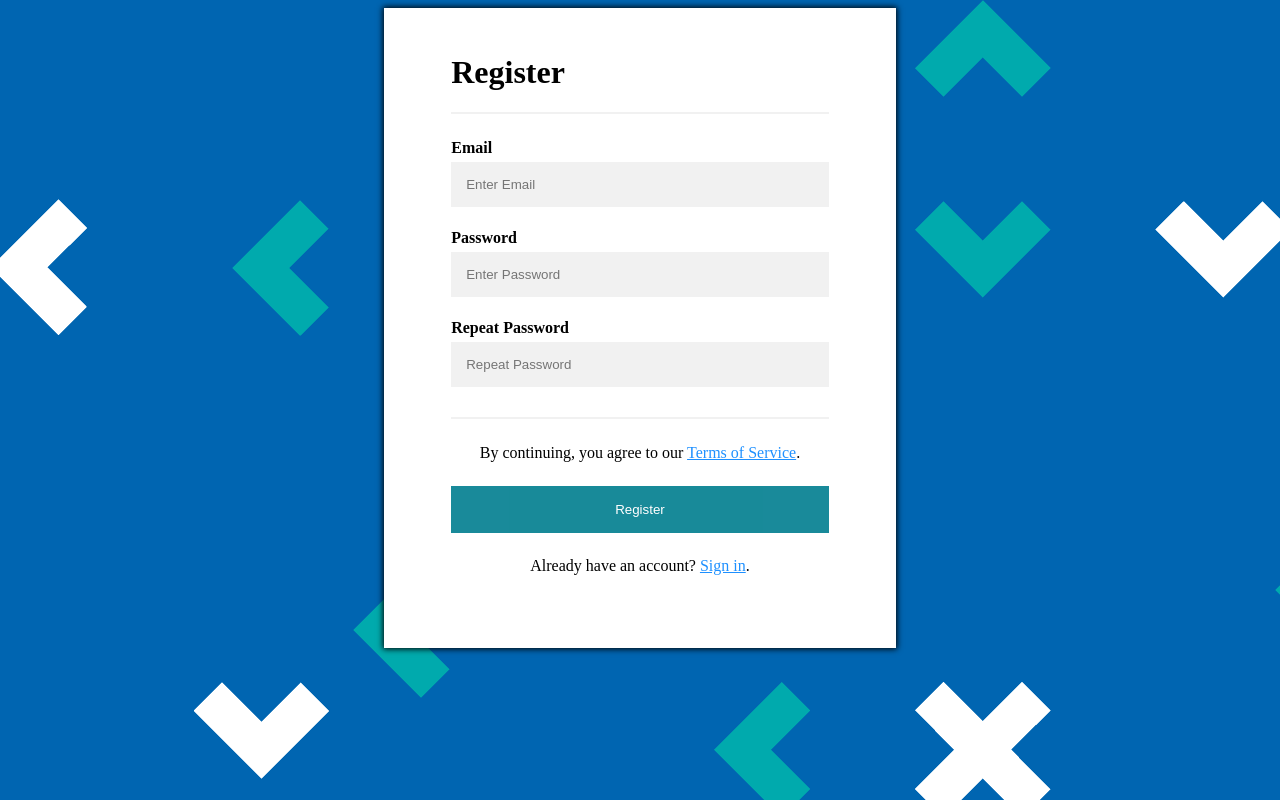
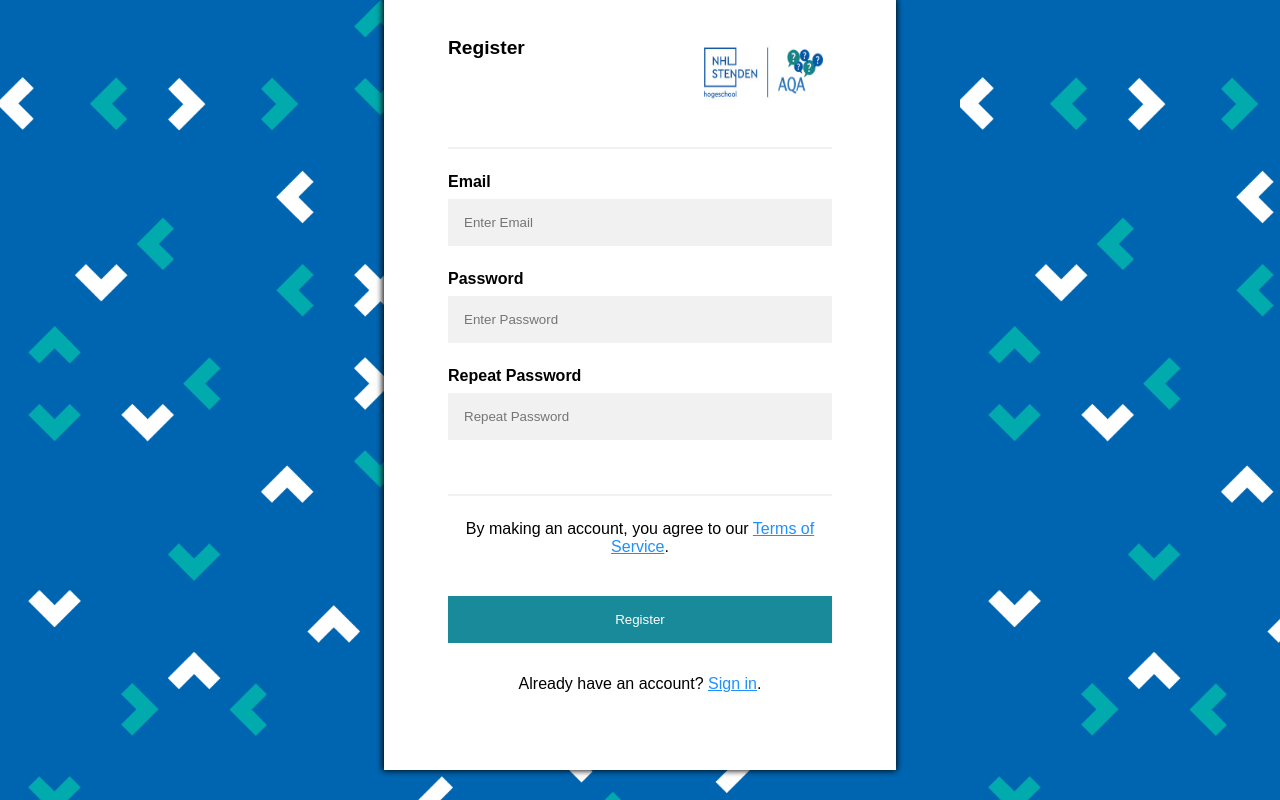
Before and after one commit to Tamara-Kidv/Studentenplatform, a PHP site: page /Login/register.php in a window 1280 px wide. Run offline with PHP 8.4, Linux system fonts and the light colour scheme.

Commit message:
Merged all stylesheets together
All stylesheets are now one. There was Also an image added to the loginscreen, to make it look a bit more welcoming. the script on the profile page now gives the names with capital letters

```diff
--- a/Login/register.php
+++ b/Login/register.php
@@ -1,37 +1,40 @@
 <!DOCTYPE HTML>
 <html lang="en">
     <head>
-        <link rel="stylesheet" href="../stylesheet.css">
+        <link rel="stylesheet" href="../Stylesheet/style.css">
         <meta charset="UTF-8">
-        <title>Register page</title>
+        <title>Register | AQA</title>
     </head>
-    <body>
+    <body id="bodyLogin">
         <main>
-            <div class="container">
-                <div class="formbox">
-                <h1>Register</h1>
-                <hr>
+            <div class="containerLogin">
+                <div class="formboxLogin">
+                    <div Id="imgRegister">
+						<h1 id="Loginh1">Register</h1>
+						<img id="imageL" src="../Images/logo.png">
+					</div>
+                <hr class="hrLogin">
                     <form action="register.php" method="POST">
                         <label for="email"><b>Email</b></label>
-                        <input type="text" placeholder="Enter Email" name="email" id="email" required>
+                        <input class="inputLogin" type="text" placeholder="Enter Email" name="email" id="email" required>
 
                         <label for="psw"><b>Password</b></label>
-                        <input type="password" placeholder="Enter Password" name="password" id="password" required minlength="8">
+                        <input class="inputLogin" type="password" placeholder="Enter Password" name="password" id="password" required minlength="8">
 
                         <label for="psw2"><b>Repeat Password</b></label>
-                        <input type="password" placeholder="Repeat Password" name="passwordconfirm" id="passwordconfirm" required minlength="8">
-                        <hr>
+                        <input class="inputLogin" type="password" placeholder="Repeat Password" name="passwordconfirm" id="passwordconfirm" required minlength="8">
+                        <hr class="hrLogin">
                         <?php
                                 if(isset($_POST['register'])){
                                     if($_POST['password'] !== $_POST['passwordconfirm']){
                                         echo "<p id='NoMatch'>Passwords do not match, please try again<p>";
                                     }}
                         ?>
-                        <p class="TenS">By continuing, you agree to our <a href="https://www.nhlstenden.com/privacyverklaring" target=_blank>Terms of Service</a>.</p>
+                        <p class="TenS">By making an account, you agree to our <a class="aLogin" href="https://www.nhlstenden.com/privacyverklaring" target=_blank>Terms of Service</a>.</p>
 
                         <input type="submit" value="Register" name="register" class="registerbtn">
                         <div class="signin">
-                            <p>Already have an account? <a href="login.php">Sign in</a>.</p>
+                            <p class="AlreadyAcc">Already have an account? <a class="aLogin" href="login.php">Sign in</a>.</p>
                         </div>
                         <?php
                         if(isset($_POST['register'])){
--- a/Stylesheet/style.css
+++ b/Stylesheet/style.css
@@ -122,7 +122,119 @@
     }
 
 /*Login styling*/
+/* Add padding to containers */
+.formboxLogin {
+    padding: 1vw;
+    margin: auto;
+    margin-top: 3vh;
+    width: 80%;
+    box-sizing: border-box;
+  }
 
+  #bodyLogin
+  {
+      background-image: url('../images/stendenachtergrond.png');
+      background-size: 75%;
+  }
+  .containerLogin
+  {
+    width: 40vw;
+    min-height: 80vh;
+    box-shadow: 0 0 0.5vw 0.1vw #000000;
+    display: grid;
+    grid-template-columns: auto;
+    grid-template-rows: auto auto auto;
+    background-color:white;
+    margin: auto;
+  }
+
+  .formboxLogin form {
+    margin: auto;
+  }
+
+  /* Full-width input fields */
+  .inputLogin[type=text], .inputLogin[type=password] {
+    width: 30vw;
+    padding: 2vh;
+    margin: 1vh 0 3vh 0;
+    display: inline-block;
+    border: none;
+    background: #f1f1f1;
+    box-sizing: border-box;
+  }
+
+  .inputLogin[type=text]:focus, .inputLogin[type=password]:focus {
+    background-color: #ddd;
+    outline: none;
+  }
+
+  /* Overwrite default styles of hr */
+  .hrLogin {
+    border: 0.1vh solid #f1f1f1;
+    margin-bottom: 3vh;
+  }
+  /* Set a style for the submit/register button */
+  .registerbtn {
+    background-color: #007E8F;
+    color: white;
+    padding: 2vh 3vh;
+    margin: 1vh 0;
+    margin-top: 5vh;
+    margin-bottom: 4vh;
+    border: none;
+    cursor: pointer;
+    width: 100%;
+    opacity: 0.9;
+  }
+  .registerbtn:hover {
+    opacity:1;
+  }
+  /* Add a blue text color to links */
+  .aLogin {
+    color: dodgerblue;
+  }
+  /* Set a grey background color and center the text of the "sign in" section */
+  .signin {
+    text-align: center;
+  }
+  .TenS
+  {
+    text-align: center;
+  }
+  .AlreadyAcc
+  {
+      margin-bottom: 8vh;
+  }
+  /* Only works when there is an error, makes the text bigger then usual */
+  #NoMatch
+  {
+    font-weight: bold;
+    text-align: center;
+    font-size: 2vh;
+    color: black;
+    margin-bottom: 1vh;
+  }
+  /* css to make the image go in the right spot on both the login and the register page */
+  #imgLogin
+  {
+    display: grid;
+    grid-template-columns: auto 15vw auto;
+  }
+  #Loginh1
+  {
+    font-size: 1.5vw;
+  }
+  #imgRegister
+  {
+    display: grid;
+    grid-template-columns: auto 13.1vw auto;
+  }
+  #imageL
+  {
+    width: 10vw;
+    height: 10vh;
+    grid-column: 3;
+  }
 
 
 /*Home styling*/
--- a/XML/login.xml
+++ b/XML/login.xml
@@ -1,2 +1,2 @@
 <?xml version="1.0"?>
-<root><user><gebruiker>lucas.haijtink@student.nhlstenden.com</gebruiker><wachtwoord>$2y$10$0rXRqcZJCwzdcpuYvJn6oOriWAykMAFBMrvCARZq1hSs0jnOC47RK</wachtwoord><level>student</level></user></root>
+<root><user><gebruiker>lucas.haijtink@student.nhlstenden.com</gebruiker><wachtwoord>$2y$10$0rXRqcZJCwzdcpuYvJn6oOriWAykMAFBMrvCARZq1hSs0jnOC47RK</wachtwoord><level>student</level></user><user><gebruiker>lucas.haijtink@student.nhlstenden.com</gebruiker><wachtwoord>$2y$10$6MIpb/Qh2HIxsaYm5xw1Y.50/zopj9K4Tr7N8LIpJHlM.AERWjbsi</wachtwoord><level>student</level></user><user><gebruiker>remco.van.oenen@student.nhlstenden.com</gebruiker><wachtwoord>$2y$10$uMq3OOybSKeofJvZAeuHvuRQ4Wnj080W..ftjZUBSacWB1Eod3Jw2</wachtwoord><level>student</level></user></root>
--- a/stylesheet.css
+++ /dev/null
@@ -1,91 +0,0 @@
-* {box-sizing: border-box}
-
-/* Add padding to containers */
-.formbox {
-  padding: 16px;
-  margin: auto;
-  width: 80%;
-}
-
-body
-{
-    background-image: url('images/stendenachtergrond.png');
-
-}
-.container
-{
-  width: 40vw;
-  height: 80vh;
-  box-shadow: 0px 0px 6px 1px #000000;
-  display: grid;
-  grid-template-columns: auto;
-  grid-template-rows: auto auto auto;
-  background-color:white;
-  margin: auto;
-
-}
-
-.formbox form {
-    margin: auto;
-}
-
-/* Full-width input fields */
-input[type=text], input[type=password] {
-  width: 100%;
-  padding: 15px;
-  margin: 5px 0 22px 0;
-  display: inline-block;
-  border: none;
-  background: #f1f1f1;
-}
-
-input[type=text]:focus, input[type=password]:focus {
-  background-color: #ddd;
-  outline: none;
-}
-
-/* Overwrite default styles of hr */
-hr {
-  border: 1px solid #f1f1f1;
-  margin-bottom: 25px;
-}
-
-/* Set a style for the submit/register button */
-.registerbtn {
-  background-color: #007E8F;
-  color: white;
-  padding: 16px 20px;
-  margin: 8px 0;
-  border: none;
-  cursor: pointer;
-  width: 100%;
-  opacity: 0.9;
-}
-
-.registerbtn:hover {
-  opacity:1;
-}
-
-/* Add a blue text color to links */
-a {
-  color: dodgerblue;
-}
-
-/* Set a grey background color and center the text of the "sign in" section */
-.signin {
-  text-align: center;
-
-}
-
-.TenS
-{
-  text-align: center;
-}
-#NoMatch
-{
-  font-weight: bold;
-  text-align: center;
-  font-size: 18px;
-  text-decoration-skip-ink: none;
-  color: black;
-}
```
Also changed, not shown: other parts of Stylesheet/style.css (+49 -0 lines), Login/login.php (+16 -14 lines), Profile/Profile.php (+14 -13 lines), profile.css (deleted, +0 -47 lines).
